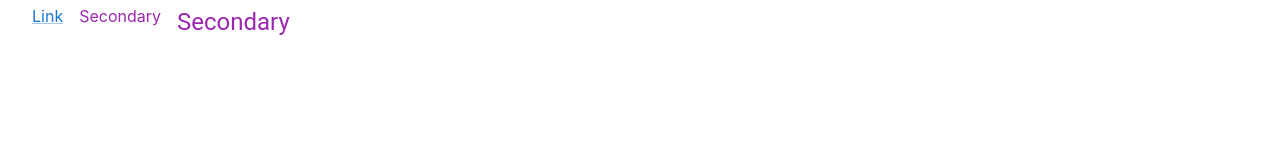
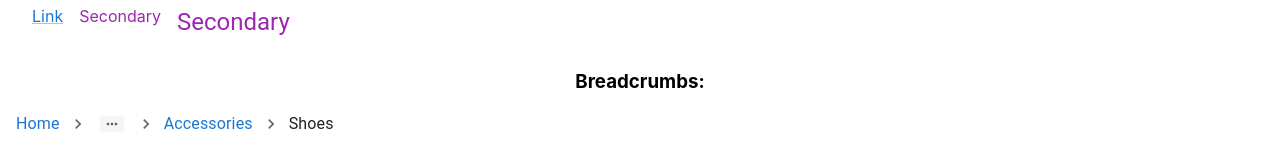
Before and after one commit to JustFelix-Dev/MUI-Components, a React (Create React App) app: page / in a window 1280 px wide. Shown: the part 4804-4953 px from the top of the page. Before the commit the page ends 4874 px from the top, so only its background shows below. Built offline with nearby package versions, Linux system fonts and the light colour scheme.

Commit message:
MuiBreadcrumbs

```diff
--- a/src/App.tsx
+++ b/src/App.tsx
@@ -1,6 +1,7 @@
 import './App.css';
 import MuiAccordion from './components/MuiAccordion';
 import { MuiAutoComplete } from './components/MuiAutoComplete';
+import MuiBreadcrumbs from './components/MuiBreadcrumbs';
 import MuiButton from './components/MuiButton';
 import MuiCard from './components/MuiCard';
 import { MuiCheckbox } from './components/MuiCheckbox';
@@ -34,6 +35,7 @@ function App() {
       <hr />
       <MuiNavbar/>
       <MuiLink/>
+      <MuiBreadcrumbs/>
     </div>
   );
 }
--- /dev/null
+++ b/src/components/MuiBreadcrumbs.tsx
@@ -0,0 +1,20 @@
+import { NavigateNext } from "@mui/icons-material";
+import { Box, Breadcrumbs, Link, Typography } from "@mui/material";
+
+const MuiBreadcrumbs = () => {
+  return (
+    <>
+    <h3>Breadcrumbs:</h3>
+    <Box m={2}>
+     <Breadcrumbs aria-label='breadcrumb' separator ={<NavigateNext fontSize="small" />} maxItems={2} itemsAfterCollapse={2} >
+        <Link underline="hover" href='#'>Home</Link>
+        <Link underline="hover" href='#'>Catalog</Link>
+        <Link underline="hover" href='#'>Accessories</Link>
+        <Typography color='text.primary' >Shoes</Typography>
+     </Breadcrumbs>
+    </Box>
+    </>
+  )
+}
+
+export default MuiBreadcrumbs;
```
